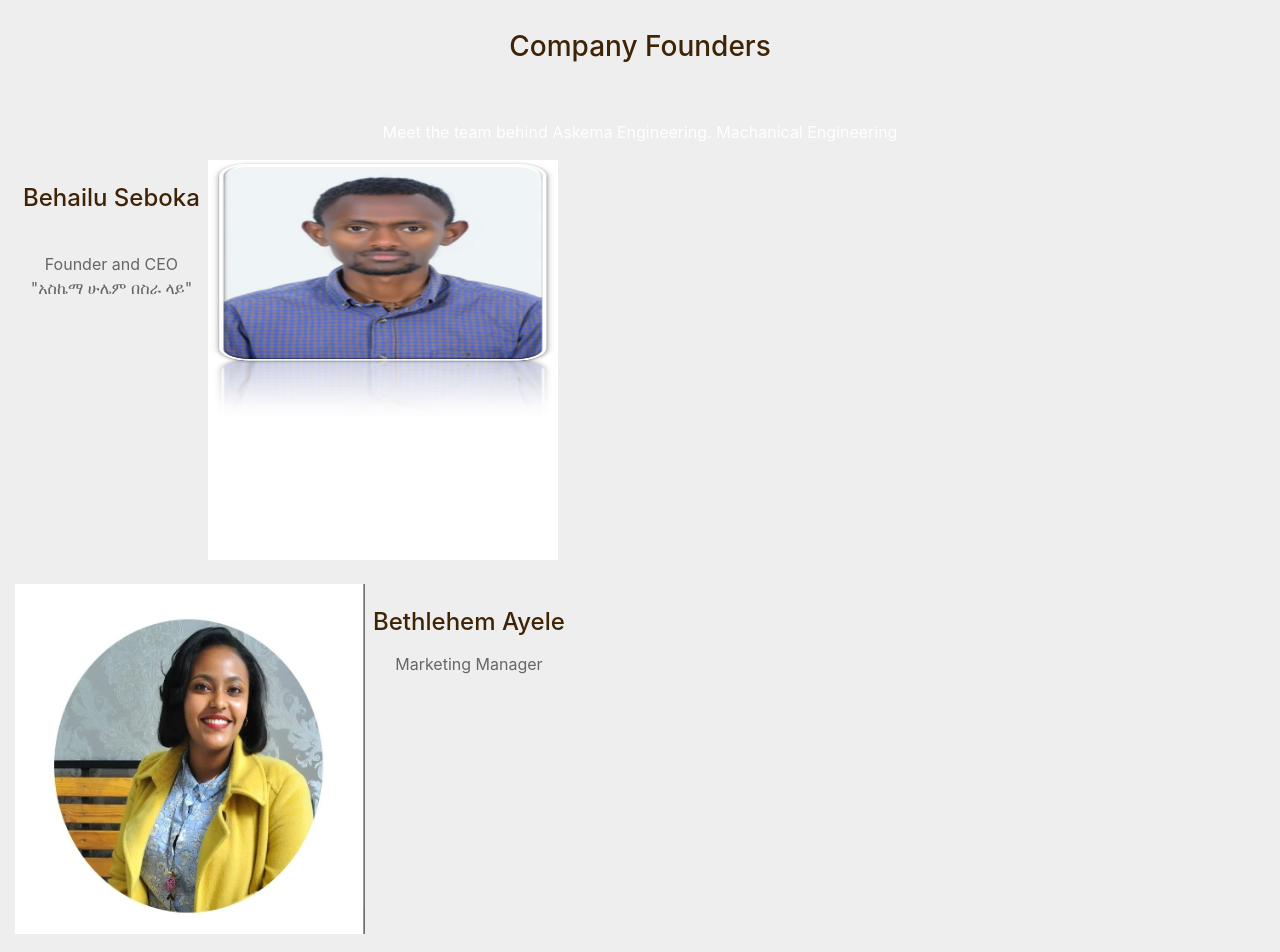
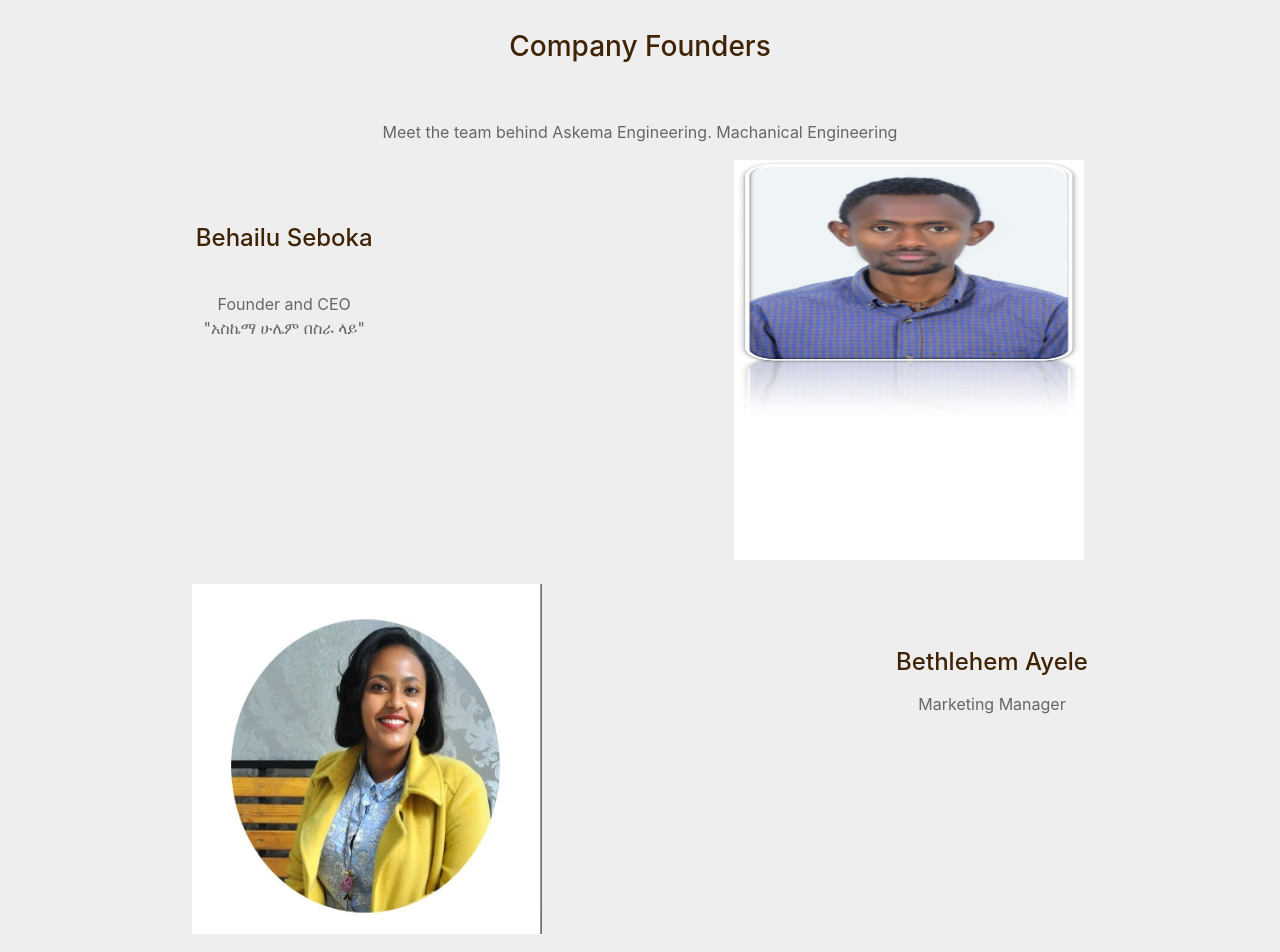
Before and after one commit to haileadugna/Askema-react, a React (Create React App) app in the folder askema/: page /founders in a window 1280 px wide. Shown: the part 120-1072 px from the top of the page. Built offline with nearby package versions, Linux system fonts and the light colour scheme; grey boxes are pictures that could not be loaded.

Commit message:
color change

```diff
--- a/askema/src/components/about/founders.jsx
+++ b/askema/src/components/about/founders.jsx
@@ -6,13 +6,13 @@ export default function Founders() {
   return (
     <div className='col text-center' style={{color: "#3F2305"}}>
       <h3 className=' py-5'>Company Founders</h3>
-      <p className='text-white'>Meet the team behind Askema Engineering. Machanical Engineering </p>
+      <p className=''>Meet the team behind Askema Engineering. Machanical Engineering </p>
 
-      <div className='col'>
+      <div className='col'  >
 
-        <div className="founder1 row ">
+        <div className="founder1 row " style={{  display: 'flex', justifyContent: 'space-around'}}>
 
-            <div className="founder1-text p-2 " style={{maxWidth: "450px"}}>
+            <div className="founder1-text pt-5 pe-0 " style={{maxWidth: "450px"}}>
             <h2 className='my-3'>Behailu Seboka</h2>
             <p className=''><br /> Founder and CEO <br /> "አስኬማ ሁሌም በስራ ላይ" </p>
             </div>
@@ -23,13 +23,13 @@ export default function Founders() {
 
         </div>
 
-        <div className="founder2 row my-4">
+        <div className="founder2 row my-4" style={{  display: 'flex', justifyContent: 'space-around'}}>
 
             <div className="founder2-image blur-md">
                 <img src={betty} height={"350px"} width={"350px"} alt="" />
 
             </div>
-            <div className="founder2-text p-2" style={{maxWidth: "450px"}}>
+            <div className="founder2-text pt-5" style={{maxWidth: "450px"}}>
                 <h2 className='my-3'>Bethlehem Ayele</h2>
                 <p className=''>Marketing Manager</p>
             </div>
--- a/askema/src/components/footer.css
+++ b/askema/src/components/footer.css
@@ -3,7 +3,7 @@
 .footer{
 
     width: 100%;
-    background-color: #DC5F00;
+    background-color: red;
 
 }
 
```
